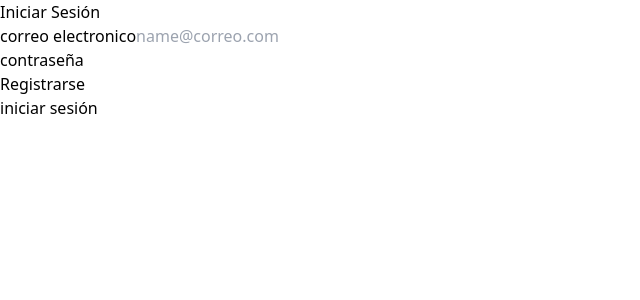
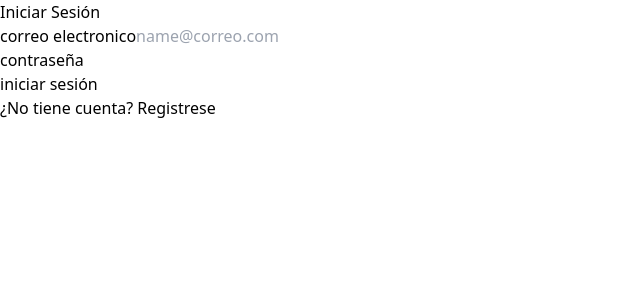
Before and after one commit to RSuarezLastra/prueba-tecnica-frontend, a React (Vite) app: page /auth/login in a window 1280 px wide. Shown: the top 300 px of the page, without its empty margins (0-640 px from the left). Built offline with nearby package versions, Linux system fonts and the light colour scheme; no server answers.

Commit message:
style: task modal

```diff
--- a/src/components/LoginForm.tsx
+++ b/src/components/LoginForm.tsx
@@ -56,19 +56,18 @@ export const LoginForm = () => {
         />
         {errors.password && <span className="text-red-500 text-sm">{errors.password.message}</span>}
       </div>
-
-      <div className="flex items-end mb-5">
-        <Link
-          to={'/auth/register'}
-          className="ms-2 text-sm font-medium text-gray-300 hover:underline">
-          Registrarse
-        </Link>
-      </div>
       <button
         type="submit"
         className="text-white focus:ring-4 font-medium rounded-lg text-sm w-full px-5 py-2.5 text-center bg-purple-800 hover:bg-purple-900 focus:ring-purple-800 transition-all">
         iniciar sesión
       </button>
+      <div className="flex justify-center mt-4">
+        <Link
+          to={'/auth/register'}
+          className="text-sm text-center font-medium text-gray-300 hover:underline">
+          ¿No tiene cuenta? Registrese
+        </Link>
+      </div>
     </form>
   )
 }
--- a/src/components/RegisterForm.tsx
+++ b/src/components/RegisterForm.tsx
@@ -1,4 +1,5 @@
 import { useEffect } from "react";
+import { Link } from "react-router-dom";
 import { useForm, SubmitHandler } from "react-hook-form"
 import Swal from 'sweetalert2';
 import { useAuthStore } from "../hooks";
@@ -99,6 +100,14 @@ export const RegisterForm = () => {
         className="text-white focus:ring-4 font-medium rounded-lg text-sm w-full px-5 py-2.5 text-center bg-purple-800 hover:bg-purple-900 focus:ring-purple-800 transition-all">
         Registrarse
       </button>
+
+      <div className="flex justify-center mt-2">
+        <Link
+          to={'/auth/login'}
+          className="text-smfont-medium text-gray-300 hover:underline">
+          ¿Ya tiene cuenta? Ingrese
+        </Link>
+      </div>
     </form>
   )
 }
--- a/src/components/TaskCard.tsx
+++ b/src/components/TaskCard.tsx
@@ -15,7 +15,7 @@ const style = {
   top: '50%',
   left: '50%',
   transform: 'translate(-50%, -50%)',
-  width: 400,
+  width: { xs: 360, sm: 400 },
   bgcolor: '#020617',
   border: '1px solid #4b5563',
   boxShadow: 24,
@@ -39,7 +39,7 @@ export const TaskCard = ({ _id, title, description }: Props) => {
     <div className="bg-purple-900 rounded-lg p-4 flex justify-between hover:bg-purple-900/90 hover:cursor-pointer">
       <div onClick={handleOpen}>
         <h2 className="text-lg font-semibold hover:underline">{title}</h2>
-        <p className="overflow-hidden text-ellipsis whitespace-nowrap max-w-xs">{description}</p>
+        <p className="overflow-hidden text-ellipsis whitespace-nowrap max-w-[280px]">{description}</p>
       </div>
       <button onClick={() => handleClick(_id)}>
         <DeleteOutlineIcon className='hover:text-red-500' />
--- a/src/pages/TasksPage.tsx
+++ b/src/pages/TasksPage.tsx
@@ -9,7 +9,7 @@ const style = {
   top: '50%',
   left: '50%',
   transform: 'translate(-50%, -50%)',
-  width: 400,
+  width: { xs: 360, sm: 400 },
   bgcolor: '#020617',
   border: '1px solid #4b5563',
   boxShadow: 24,
```
